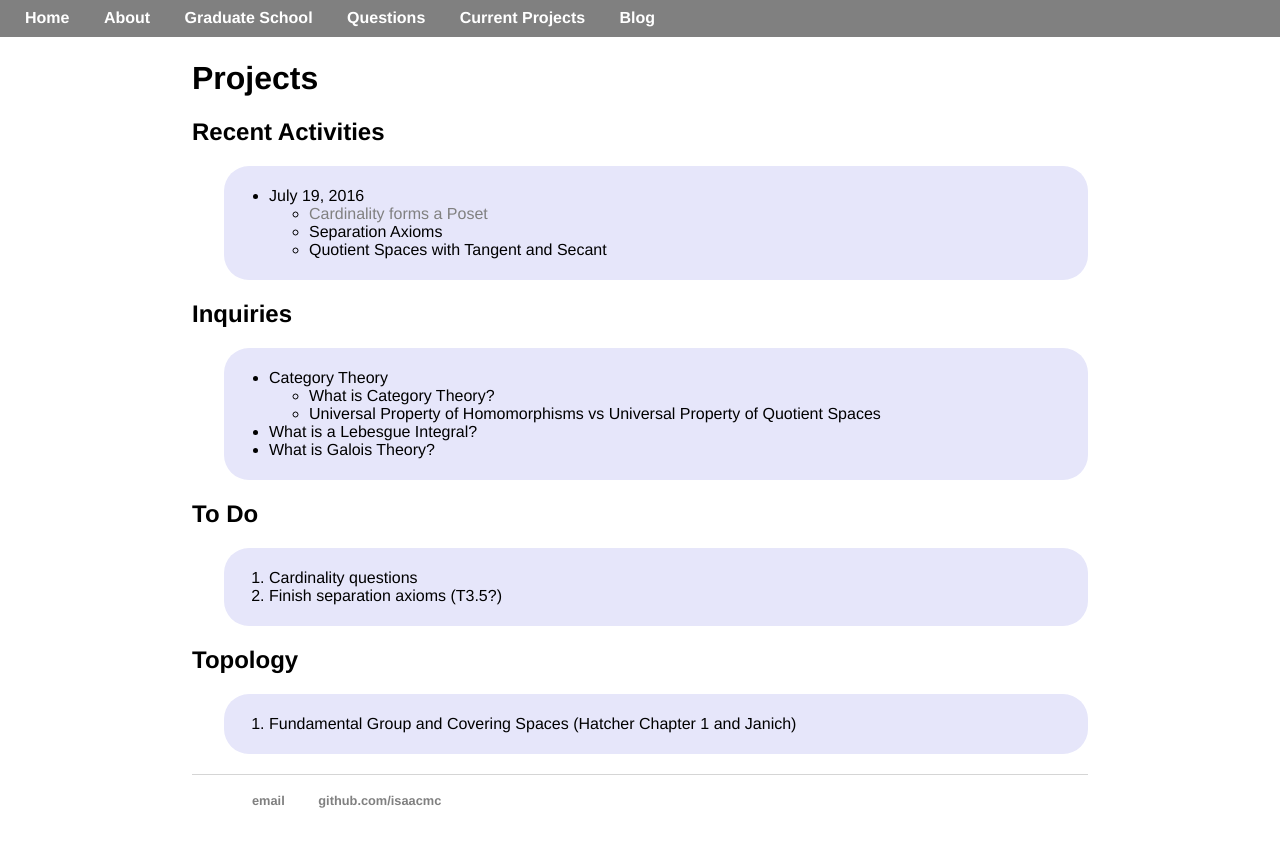
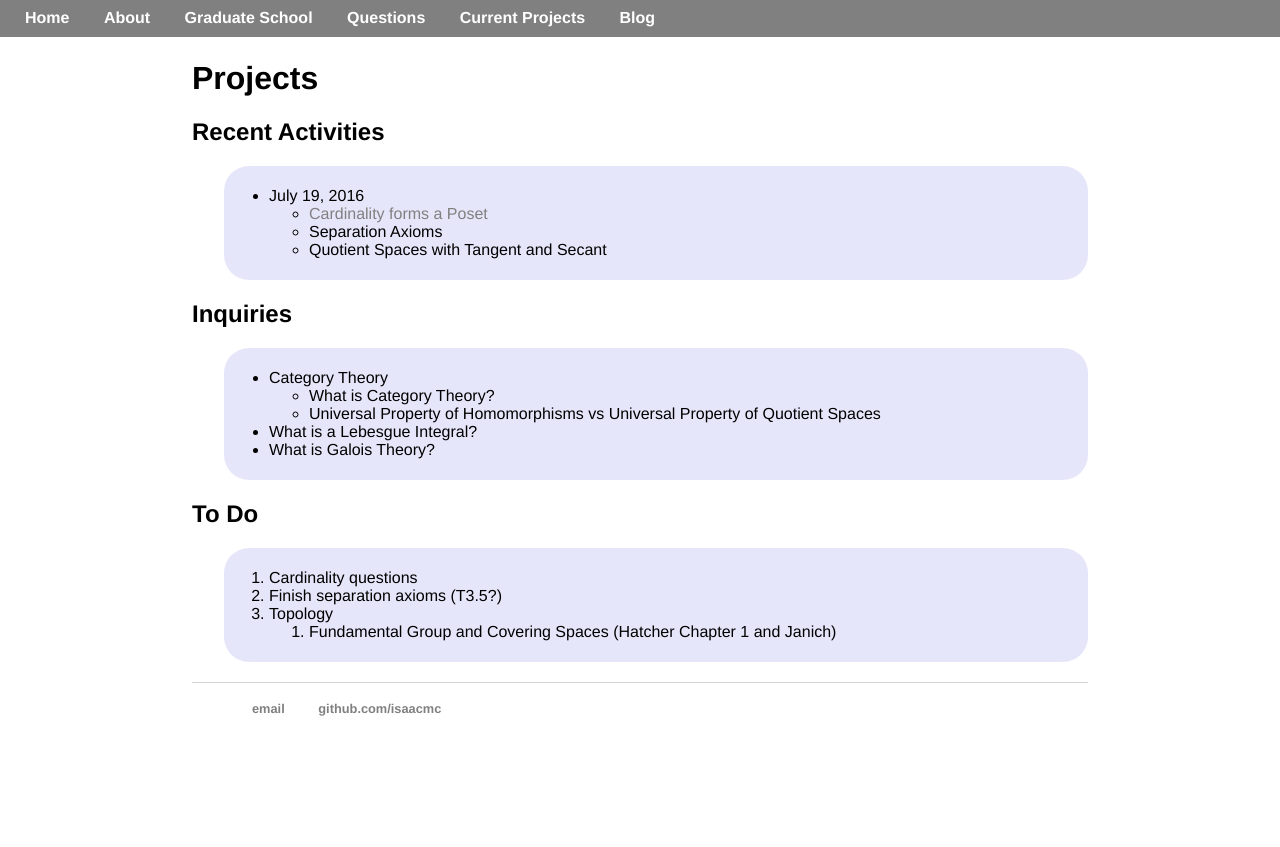
Before and after one commit to isundberg/isaacmc.github.io, a Jekyll site: the page built from projects/index.html, in a window 1280 px wide. Shown: the top 847 px of the page. Built offline with Jekyll 4.4.1, drawn with Linux system fonts in a browser that asks for light colours.

Commit message:
Update index.html

```diff
--- a/projects/index.html
+++ b/projects/index.html
@@ -36,14 +36,11 @@ title: Projects
 		<ol>
 			<li>Cardinality questions</li>
 			<li>Finish separation axioms (T3.5?)</li>
-		</ol>
-	</div>
-
-
-	<h2 id="project-title">Topology</h2>
-	<div id="project">
-		<ol>
-			<li>Fundamental Group and Covering Spaces (Hatcher Chapter 1 and Janich)</li>
+			<li>Topology
+				<ol>
+					<li>Fundamental Group and Covering Spaces (Hatcher Chapter 1 and Janich)</li>
+				</ol>
+			</li>
 		</ol>
 	</div>
 
```
